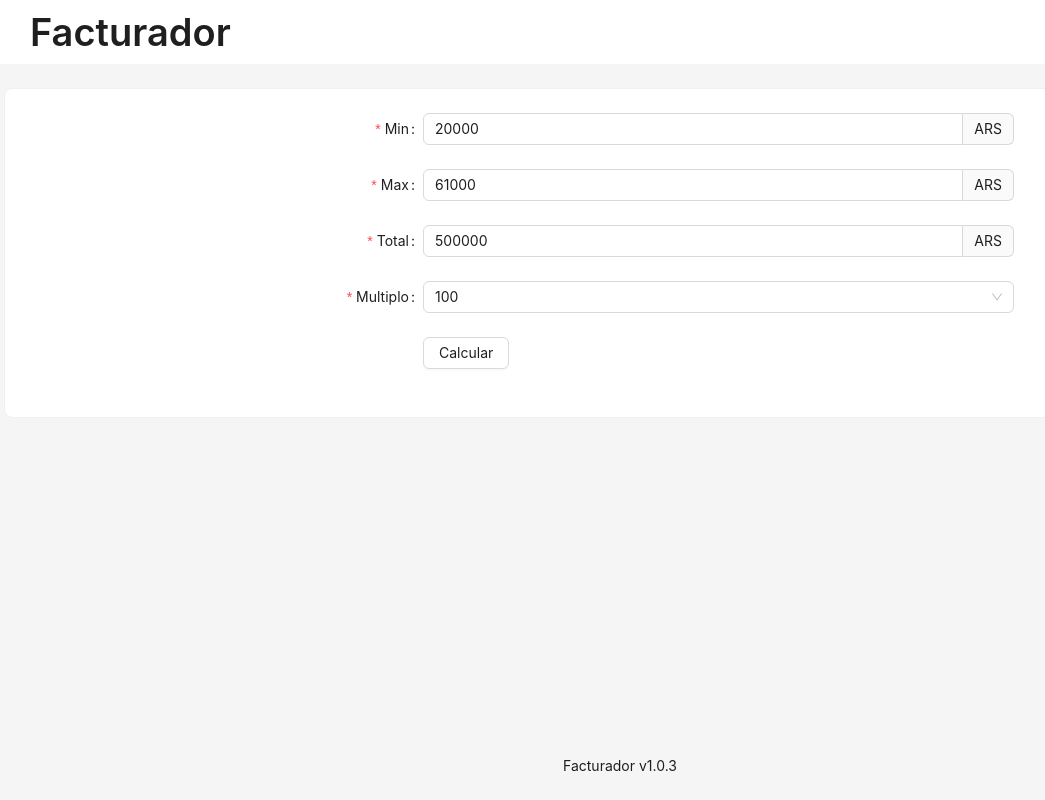
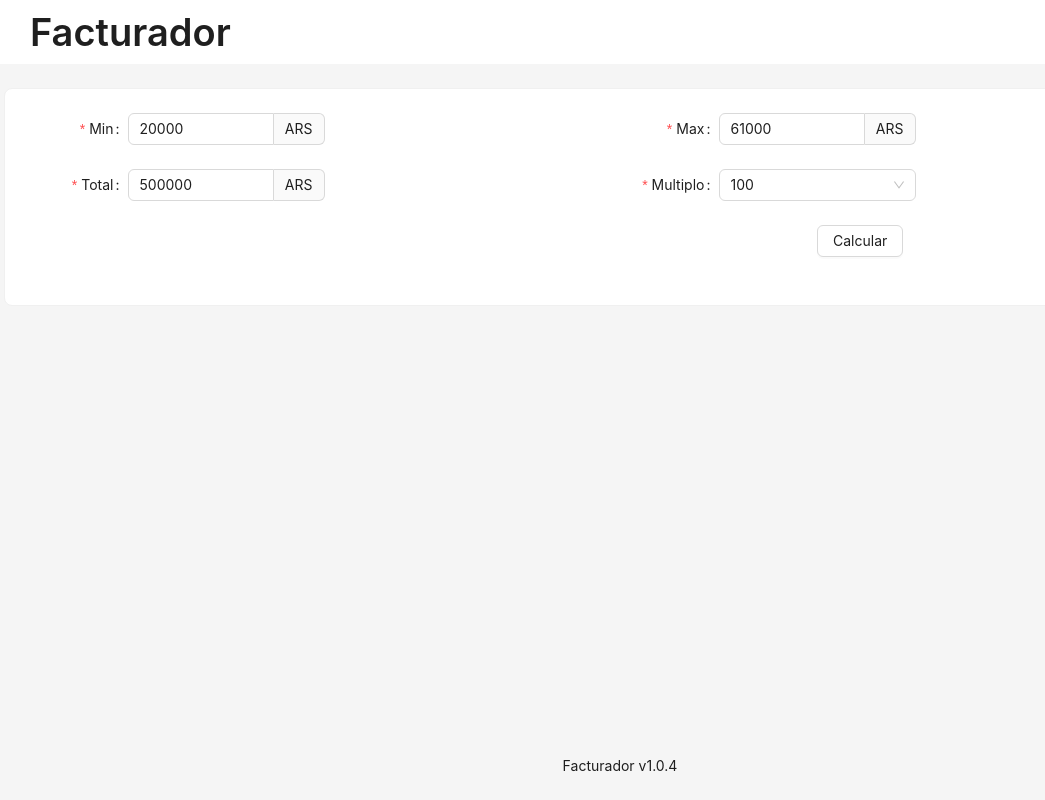
Before and after one commit to gianatiempo/facturador, a React (Vite) app: page / in a window 1280 px wide. Shown: the whole page, without its empty margins (20-1065 px from the left). Built offline with nearby package versions, Linux system fonts and the light colour scheme.

Commit message:
2 cols layout

```diff
--- a/package.json
+++ b/package.json
@@ -2,7 +2,7 @@
   "name": "facturador",
   "homepage": "https://gianatiempo.github.io/facturador/",
   "private": true,
-  "version": "1.0.3",
+  "version": "1.0.4",
   "type": "module",
   "scripts": {
     "dev": "vite",
--- a/src/components/Calculator.tsx
+++ b/src/components/Calculator.tsx
@@ -1,4 +1,4 @@
-import { Button, Card, Form, InputNumber, Select } from 'antd';
+import { Button, Card, Col, Form, InputNumber, Row, Select } from 'antd';
 
 type CalcProps = {
   setFacturas: Function;
@@ -12,21 +12,33 @@ const Calculator = ({ setFacturas }: CalcProps): JSX.Element => {
   return (
     <Card>
       <Form name="basic" {...layout} initialValues={init} onFinish={onFinish}>
+        <Row>
+          <Col xs={24} sm={12}>
             <Form.Item label="Min" name="minimo" rules={[{ required: true, message: 'Ingrese el valor de la factura minima!' }]}>
               <InputNumber addonAfter="ARS" style={{ width: '100%' }} />
             </Form.Item>
+          </Col>
+          <Col xs={24} sm={12}>
             <Form.Item label="Max" name="maximo" rules={[{ required: true, message: 'Ingrese el valor de la factura maxima!' }]}>
               <InputNumber addonAfter="ARS" style={{ width: '100%' }} />
             </Form.Item>
+          </Col>
+        </Row>
+        <Row>
+          <Col xs={24} sm={12}>
             <Form.Item label="Total" name="total" rules={[{ required: true, message: 'Ingrese el valor total a facturar!' }]}>
               <InputNumber addonAfter="ARS" style={{ width: '100%' }} />
             </Form.Item>
+          </Col>
+          <Col xs={24} sm={12}>
             <Form.Item label="Multiplo" name="mult" rules={[{ required: true, message: 'Ingrese el multiplo!' }]}>
               <Select>
                 <Select.Option value="100">100</Select.Option>
                 <Select.Option value="1000">1000</Select.Option>
               </Select>
             </Form.Item>
+          </Col>
+        </Row>
         <Form.Item {...tailLayout}>
           <Button htmlType="submit">Calcular</Button>
         </Form.Item>
@@ -38,11 +50,11 @@ const Calculator = ({ setFacturas }: CalcProps): JSX.Element => {
 const init = { minimo: 20000, maximo: 61000, total: 500000, mult: 100 };
 
 const layout = {
-  labelCol: { xs: { span: 24 }, sm: { span: 12 }, md: { span: 8 }, lg: { span: 8 } },
-  wrapperCol: { xs: { span: 24 }, sm: { span: 12 }, md: { span: 12 }, lg: { span: 12 } },
+  labelCol: { xs: { span: 24 }, sm: { span: 8 }, md: { span: 4 }, lg: { span: 4 } },
+  wrapperCol: { xs: { span: 24 }, sm: { span: 8 }, md: { span: 8 }, lg: { span: 8 } },
 };
 const tailLayout = {
-  wrapperCol: { xs: { span: 24 }, sm: { span: 12, offset: 12 }, md: { span: 12, offset: 8 }, lg: { span: 12, offset: 8 } },
+  wrapperCol: { xs: { span: 24 }, sm: { span: 4, offset: 16 }, md: { span: 4, offset: 16 }, lg: { span: 4, offset: 16 } },
 };
 
 const random = (min: number, max: number): number => Math.floor(Math.random() * (max - min + 1) + min);
```
Lines whose indentation alone changed are shown as unchanged.
